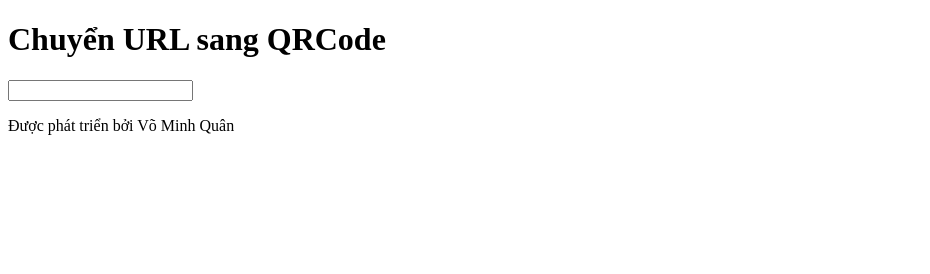
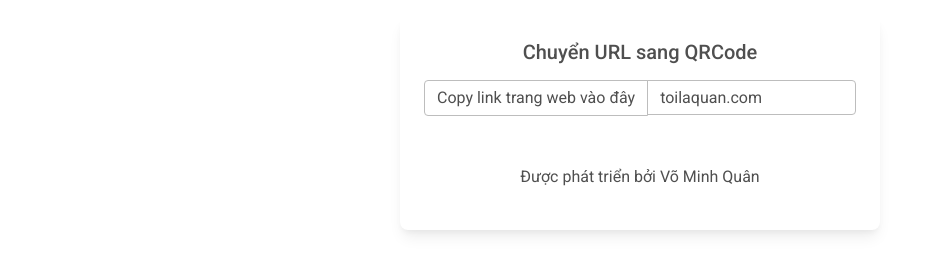
Before and after one commit to quanvoct/javascript, a plain HTML site: page qrcode/index.htm in a window 1280 px wide. Shown: the whole page, without its empty margins (0-930 px from the left). Drawn offline with nearby package versions, Linux system fonts and the light colour scheme.

Commit message:
add bootstrap

```diff
--- a/qrcode/index.htm
+++ b/qrcode/index.htm
@@ -1,26 +1,45 @@
 <!DOCTYPE html>
 <html>
+
 <head>
+	<link href="https://cdn.jsdelivr.net/npm/bootstrap@5.1.3/dist/css/bootstrap.min.css" rel="stylesheet">
+	<script src="https://cdn.jsdelivr.net/npm/bootstrap@5.1.3/dist/js/bootstrap.bundle.min.js"></script>
+	<!-- MDB -->
+	<script type="text/javascript" src="https://cdnjs.cloudflare.com/ajax/libs/mdb-ui-kit/3.11.0/mdb.min.js"></script>
+	<!-- MDB -->
+	<link href="https://cdnjs.cloudflare.com/ajax/libs/mdb-ui-kit/3.11.0/mdb.min.css" rel="stylesheet" />
+	<!-- Font Awesome -->
+	<link href="https://cdnjs.cloudflare.com/ajax/libs/font-awesome/6.0.0/css/all.min.css" rel="stylesheet" />
+	<!-- Google Fonts -->
+	<link href="https://fonts.googleapis.com/css?family=Roboto:300,400,500,700&display=swap" rel="stylesheet" />
 </head>
-	<body onload=onReady()>
-	<h1>Chuyển URL sang QRCode</h1>
-	<input type="text" name="url" id="url" onkeyup="onReady(this)">
-		<div id="id_qrcode"></div>
-		<p>Được phát triển bởi Võ Minh Quân</p>
+
+<body>
+	<div class="card my-3 mx-auto" style="width: 30rem;">
+		<div class="card-body">
+			<h1 class="card-title h5 mb-3 text-center">Chuyển URL sang QRCode</h1>
+
+			<div class="input-group mb-3">
+				<span class="input-group-text">Copy link trang web vào đây</span>
+				<input type="text" class="form-control" name="url" id="url" value="toilaquan.com"
+					onkeyup="onReady(this)" />
+			</div>
+			<div id="id_qrcode" class="text-center"></div>
+			<p class="mt-5 text-center">Được phát triển bởi Võ Minh Quân</p>
 </body>
 <script type="text/javascript" src="qrcode.min.js"></script>
 <script type="text/javascript">
-		function onReady(obj)
-		{
+	function onReady(obj) {
 		document.getElementById('id_qrcode').innerHTML = '';
 		var qrcode = new QRCode("id_qrcode", {
 			text: obj.value,
-				width:150,
-				height:150,
-				colorDark:"#000000",
-				colorLight:"#ffffff",
-				correctLevel:QRCode.CorrectLevel.L
+			width: 150,
+			height: 150,
+			colorDark: "#000000",
+			colorLight: "#ffffff",
+			correctLevel: QRCode.CorrectLevel.L
 		});
 	}
 </script>
+
 </html>
```
Lines whose indentation alone changed are shown as unchanged.
